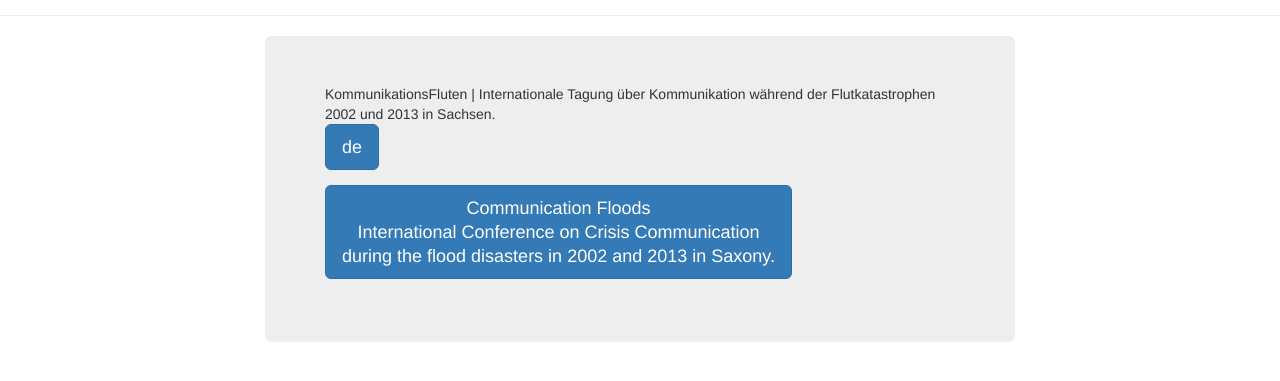
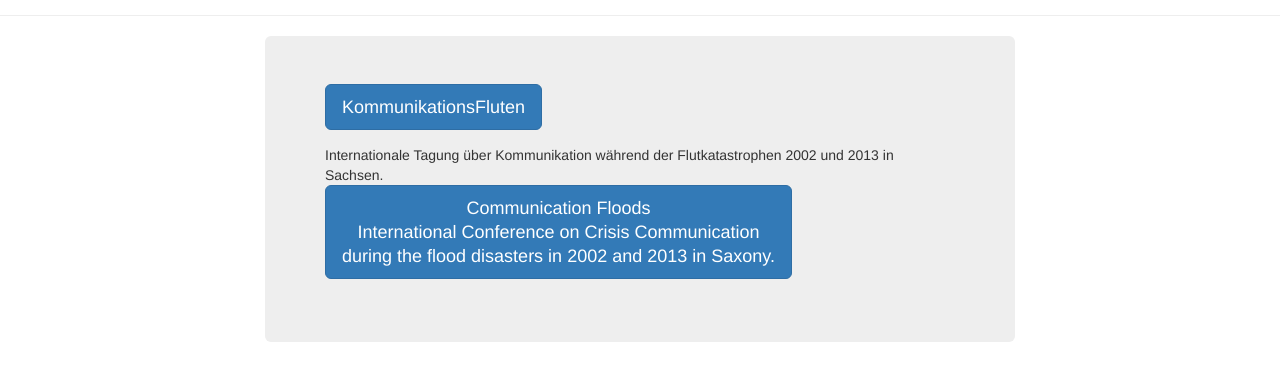
Before and after one commit to susedev/test, a Jekyll site: the page built from index.html, in a window 1280 px wide, cut to the strip 131-512 px from the top of the page. Built offline with Jekyll 4.4.1, drawn with Linux system fonts in a browser that asks for light colours; nearby versions of some CDN libraries.

Commit message:
Update home.html

```diff
--- a/_layouts/home.html
+++ b/_layouts/home.html
@@ -8,9 +8,8 @@ layout: base
     </div>
     <div class="col-md-8">
       <div class="jumbotron">
-        KommunikationsFluten | Internationale Tagung &uuml;ber Kommunikation w&auml;hrend der Flutkatastrophen 2002 und 2013 in Sachsen.
-        <p><a class="btn btn-primary btn-lg" href="{{ site.base_url }}/konferenz-kommunikationsfluten.html" role="button">de</a></p>
-
+        <p><a class="btn btn-primary btn-lg" href="{{ site.base_url }}/konferenz-kommunikationsfluten.html" role="button">KommunikationsFluten</a></p>
+            Internationale Tagung &uuml;ber Kommunikation w&auml;hrend der Flutkatastrophen 2002 und 2013 in Sachsen.
         <p><a class="btn btn-primary btn-lg" href="{{ site.base_url }}/conference-communication-floods.html" role="button">Communication Floods<br />
          International Conference on Crisis Communication<br />
          during the flood disasters in 2002 and 2013 in Saxony.</a></p>
```
